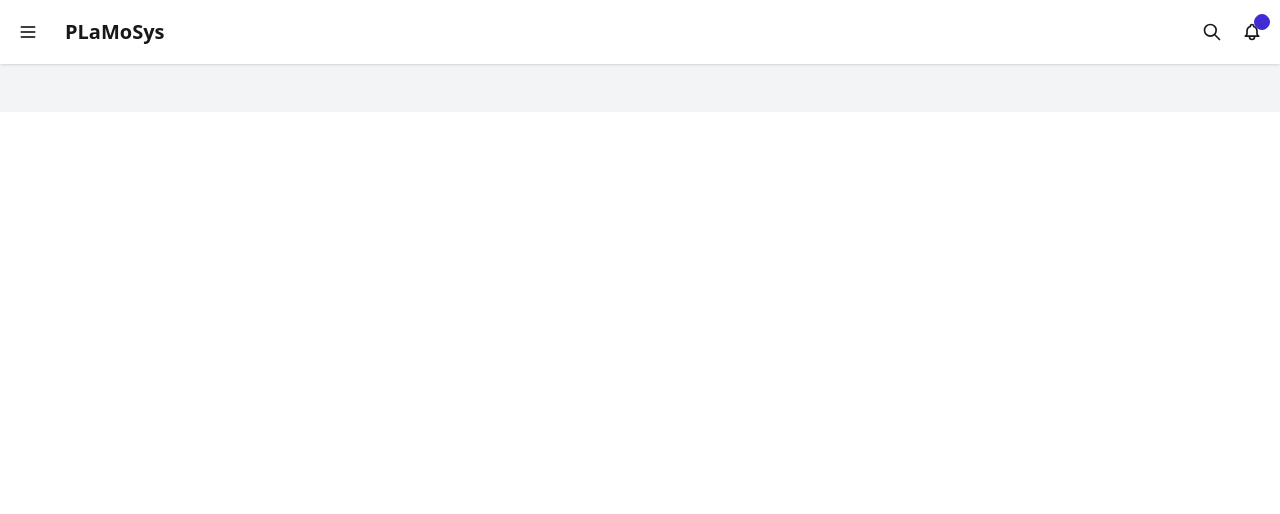
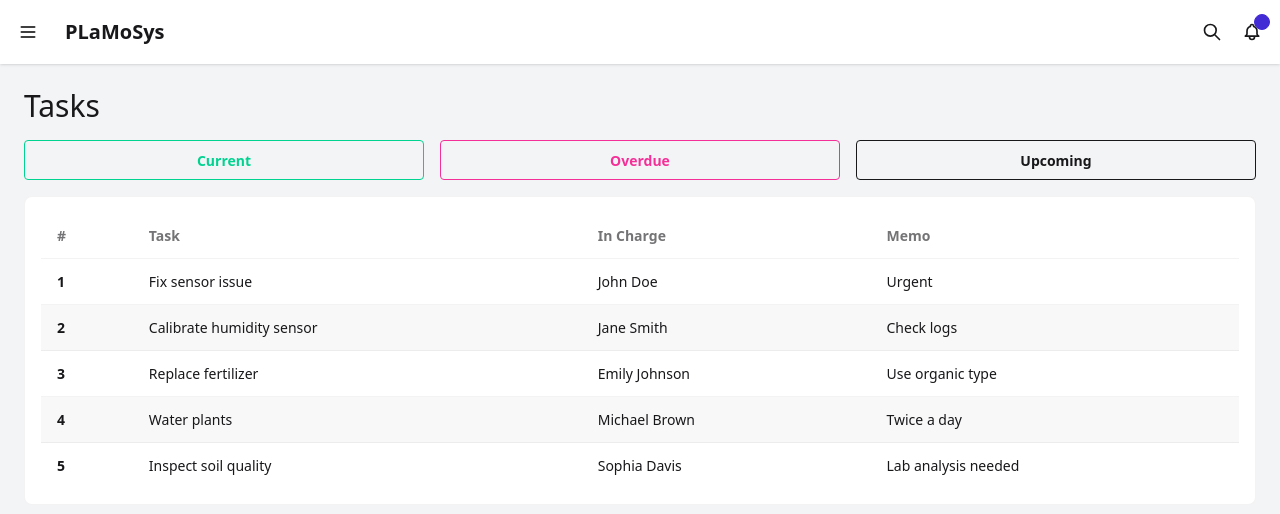
Before and after one commit to 0xaiman/plamosys-client, a Vue app: page /task in a window 1280 px wide. Before the commit this address had no page. Shown: the top 514 px of the page. Built offline with nearby package versions, Linux system fonts and the light colour scheme; what vue3-apexcharts would draw is missing.

Commit message:
feat: Task Page

```diff
--- /dev/null
+++ b/src/components/TaskTable.vue
@@ -0,0 +1,51 @@
+<template>
+  <div
+    class="overflow-x-auto rounded-box border border-base-content/5 bg-base-100 p-4"
+  >
+    <table class="table table-zebra">
+      <!-- Table Head -->
+      <thead>
+        <tr>
+          <th>#</th>
+          <th>Task</th>
+          <th>In Charge</th>
+          <th>Memo</th>
+        </tr>
+      </thead>
+      <!-- Table Body -->
+      <tbody>
+        <tr v-for="(task, index) in tasks" :key="index">
+          <th>{{ index + 1 }}</th>
+          <td>{{ task.name }}</td>
+          <td>{{ task.assignedTo }}</td>
+          <td>{{ task.memo }}</td>
+        </tr>
+      </tbody>
+    </table>
+  </div>
+</template>
+
+<script setup>
+import { ref } from "vue";
+
+// Mock task data
+const tasks = ref([
+  { name: "Fix sensor issue", assignedTo: "John Doe", memo: "Urgent" },
+  {
+    name: "Calibrate humidity sensor",
+    assignedTo: "Jane Smith",
+    memo: "Check logs",
+  },
+  {
+    name: "Replace fertilizer",
+    assignedTo: "Emily Johnson",
+    memo: "Use organic type",
+  },
+  { name: "Water plants", assignedTo: "Michael Brown", memo: "Twice a day" },
+  {
+    name: "Inspect soil quality",
+    assignedTo: "Sophia Davis",
+    memo: "Lab analysis needed",
+  },
+]);
+</script>
--- a/src/layouts/MainLayout.vue
+++ b/src/layouts/MainLayout.vue
@@ -99,6 +99,7 @@
       ></label>
       <ul class="menu bg-base-200 text-base-content min-h-full w-80 p-4">
         <li><router-link to="/">Home</router-link></li>
+        <li><router-link to="/task">Task</router-link></li>
         <li><router-link to="/about">About</router-link></li>
       </ul>
     </div>
--- a/src/router/index.js
+++ b/src/router/index.js
@@ -1,9 +1,11 @@
 import { createRouter, createWebHistory } from "vue-router";
 import HomeView from "@/views/HomeView.vue";
 import AboutView from "@/views/AboutView.vue";
+import TaskView from "@/views/TaskView.vue";
 
 const routes = [
   { path: "/", name: "Home", component: HomeView },
+  { path: "/task", name: "Task", component: TaskView },
   { path: "/about", name: "About", component: AboutView },
 ];
 
--- /dev/null
+++ b/src/views/TaskView.vue
@@ -0,0 +1,19 @@
+<template>
+  <div class="flex flex-col gap-4 w-full">
+    <h1 class="text-3xl">Tasks</h1>
+    <div
+      id="tasks-stats "
+      class="grid grid-cols-1 md:grid-cols-3 gap-4 justify-center items-center"
+    >
+      <button class="btn btn-outline btn-success">Current</button>
+      <button class="btn btn-outline btn-secondary">Overdue</button>
+      <button class="btn btn-outline">Upcoming</button>
+    </div>
+    <div>
+      <TaskTable />
+    </div>
+  </div>
+</template>
+<script setup>
+import TaskTable from "/src/components/TaskTable.vue";
+</script>
```
